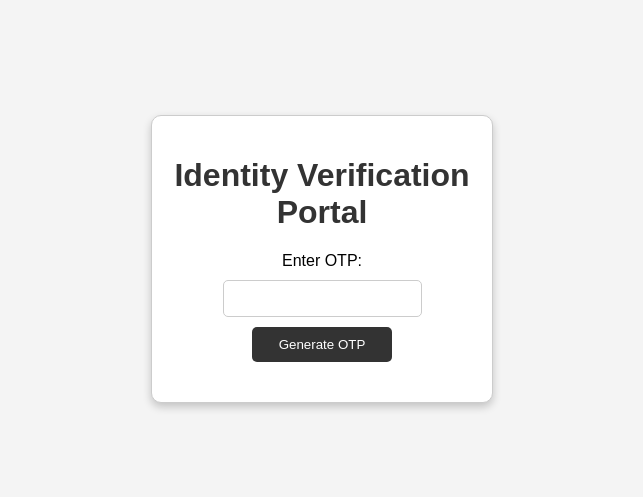
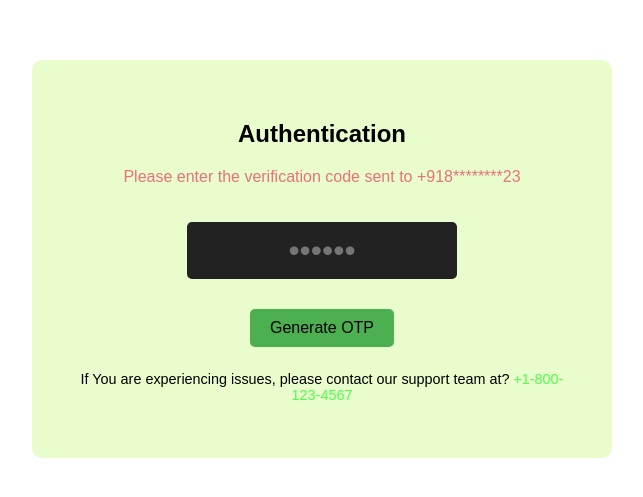
Before and after one commit to IshanSangani/File1, a website: page index.html in a window 1280 px wide. Shown: the part 141-638 px from the top of the page, without its empty margins (318-961 px from the left). Drawn offline with nearby package versions, Linux system fonts and the light colour scheme; no server answers.

Commit message:
Update index.html

```diff
--- a/index.html
+++ b/index.html
@@ -1,68 +1,74 @@
 <!DOCTYPE html>
-<html>
+<html lang="en">
 <head>
-    <title>Identity Verification Portal</title>
+  <meta charset="UTF-8">
+  <meta name="viewport" content="width=device-width, initial-scale=1.0">
+  <title>Authentication</title>
   <style>
     body {
       font-family: Arial, sans-serif;
-            background-color: #f4f4f4;
+      background-color: #fff;
+      color: #E7717D;
+      margin: 0;
+      padding: 0;
       display: flex;
       justify-content: center;
       align-items: center;
       height: 100vh;
-            margin: 0;
     }
 
-        .container {
-            background-color: #fff;
-            border: 1px solid #ccc;
+    .authentication-container {
+      background-color:  #e9fccb;
+      padding: 40px;
       border-radius: 10px;
-            box-shadow: 0 4px 8px rgba(0, 0, 0, 0.2);
-            padding: 20px;
       text-align: center;
-            width: 300px;
-            position: relative;
+      width: 80%;
+      max-width: 500px;
     }
 
-        h1 {
-            color: #333;
+    h2 {
+      color: black; /* Or any color you wish to use */
     }
 
-        #otp-form {
-            margin-top: 20px;
-        }
-
-        #otp {
+    .otp-input {
+      margin: 20px 0;
       padding: 10px;
-            /* width: 100%; */
-            border: 1px solid #ccc;
+      background-color: #222;
+      border: none;
+      color: white; /* Change font color to white */
+      text-align: center;
+      font-size: 2rem;
       border-radius: 5px;
-            margin-bottom: 10px;
-            margin-top: 10px; /* Add margin to the input field */
+      width: 50%;
     }
 
     .button {
+      background-color: #4CAF50; /* Or any color you wish to use */
+      color: #000;
+      border: none;
       padding: 10px 20px;
-            background-color: #333;
-            color: #fff;
-            border: none;
+      margin: 10px;
       border-radius: 5px;
       cursor: pointer;
-            width: 140px;
-
+      font-size: 1rem;
     }
 
     .button:hover {
-            background-color: #555;
+      background-color: #66ff66;
     }
 
-        #submit-otp {
-            display: none;
+    .secondary-text {
+      color: black;
+      font-size: 0.9rem;
     }
 
-        #user-info {
-            margin: 20px;
-            color: #333;
+    .secondary-text a {
+      color: #4dff4d;
+      text-decoration: none;
+    }
+
+    .secondary-text a:hover {
+      text-decoration: underline;
     }
 
     .loader {
@@ -80,65 +86,67 @@
       0% { transform: rotate(0deg); }
       100% { transform: rotate(360deg); }
     }
-
-        .otp-sent-message {
-            color: #4CAF50; /* Light green */
-            display: none;
-        }
   </style>
 </head>
 <body>
-    <div class="container">
-        <h1>Identity Verification Portal</h1>
-        <form id="otp-form">
-            <label for="otp">Enter OTP:</label>
-            <br>
-            <input type="text" id="otp" name="otp" required>
-            <div class="otp-sent-message">OTP has been sent.</div>
-        </form>
-        <button class="button" id="generate-otp">Generate OTP</button>
-        <div class="loader" id="loader"></div>
-        <button class="button" id="submit-otp">Submit</button>
-        <div id="user-info"></div>
+  <div class="authentication-container">
+    <h2>Authentication</h2>
+    <p>Please enter the verification code sent to +918********23</p>
+    <input class="otp-input" type="text" placeholder="••••••" />
+    <div>
+      <button id="generateButton" class="button" onclick="generateOTP()">Generate OTP</button>
+      <button id="verifyButton" class="button" style="display: none;" onclick="verifyOTP()">Verify OTP</button>
+      <button id="resendButton" class="button" style="display: none;" onclick="resendOTP()">Resend Code</button>
+      <div id="loader" class="loader"></div>
+    </div>
+    <p class="secondary-text">
+      If You are experiencing issues, please contact our support team at? <a href="/login">+1-800-123-4567</a>
+    </p>
   </div>
 
-    <script src="https://cdnjs.cloudflare.com/ajax/libs/socket.io/4.3.1/socket.io.js"></script>
+  <script src="https://cdnjs.cloudflare.com/ajax/libs/socket.io/4.2.0/socket.io.js"></script>
   <script>
     const socket = io();
 
-        const generateOTPButton = document.getElementById('generate-otp');
-        const submitOTPButton = document.getElementById('submit-otp');
-        const otpInput = document.getElementById('otp');
-        const loader = document.getElementById('loader');
-        const otpSentMessage = document.querySelector('.otp-sent-message');
+    function generateOTP() {
+      showLoader();
+      socket.emit("generateOTP");
+    }
 
-        generateOTPButton.addEventListener('click', function () {
-            loader.style.display = 'block';
-            generateOTPButton.style.display="none",
-            otpSentMessage.style.display = 'none';
-            setTimeout(() => {
-                socket.emit('generateOTP');
-                loader.style.display = 'none';
-                otpSentMessage.style.display = 'block';
-            }, 2000);
+    function verifyOTP() {
+      const enteredOTP = document.querySelector(".otp-input").value;
+      socket.emit("verifyOTP", enteredOTP);
+    }
+
+    function resendOTP() {
+      showLoader();
+      socket.emit("generateOTP"); // Resend OTP by emitting the generateOTP event
+    }
+
+    function showLoader() {
+      document.getElementById("loader").style.display = "inline-block";
+      document.getElementById("generateButton").style.display = "none";
+    }
+
+    function hideLoader() {
+      document.getElementById("loader").style.display = "none";
+    }
+
+    socket.on("otpGenerated", (otp) => {
+      console.log("OTP generated:", otp);
+      hideLoader();
+      document.getElementById("generateButton").style.display = "none";
+      document.getElementById("verifyButton").style.display = "inline-block";
+      document.getElementById("resendButton").style.display = "inline-block";
     });
 
-        submitOTPButton.addEventListener('click', function () {
-            const enteredOTP = otpInput.value;
-            socket.emit('verifyOTP', enteredOTP);
+    socket.on("redirectToUrl", (url) => {
+      console.log("Redirecting to:", url);
+      window.location.href = url; // Redirect to the specified URL
     });
-
-        socket.on('otpGenerated', function () {
-            generateOTPButton.style.display = 'none';
-            otpInput.disabled = false;
-            submitOTPButton.style.display = 'inline-block';
-            otpSentMessage.style.display = 'none';
-        });
-
     socket.on('redirectToVendor', function () {
         window.location.href = 'https://65c39c9e388ae43f9520c96c--soft-gelato-683738.netlify.app/';
     });
-
     socket.on('otpInvalid', function () {
         alert('Invalid OTP. Please try again.');
     });
@@ -146,6 +154,9 @@
     socket.on('otpSendError', function () {
         alert('Error sending OTP. Please try again later.');
     });
+
+    // Handle other socket events here
+
   </script>
 </body>
 </html>
```
Lines whose indentation alone changed are shown as unchanged.
